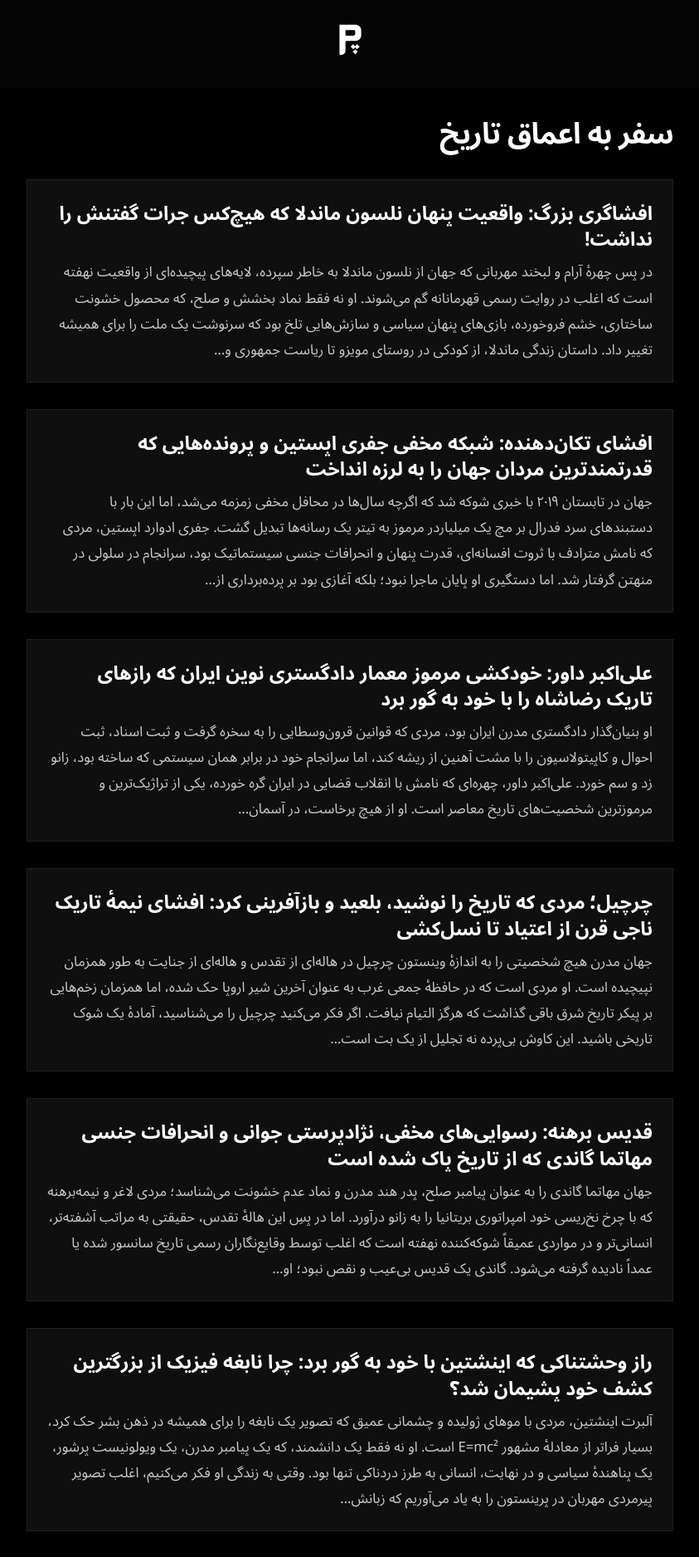
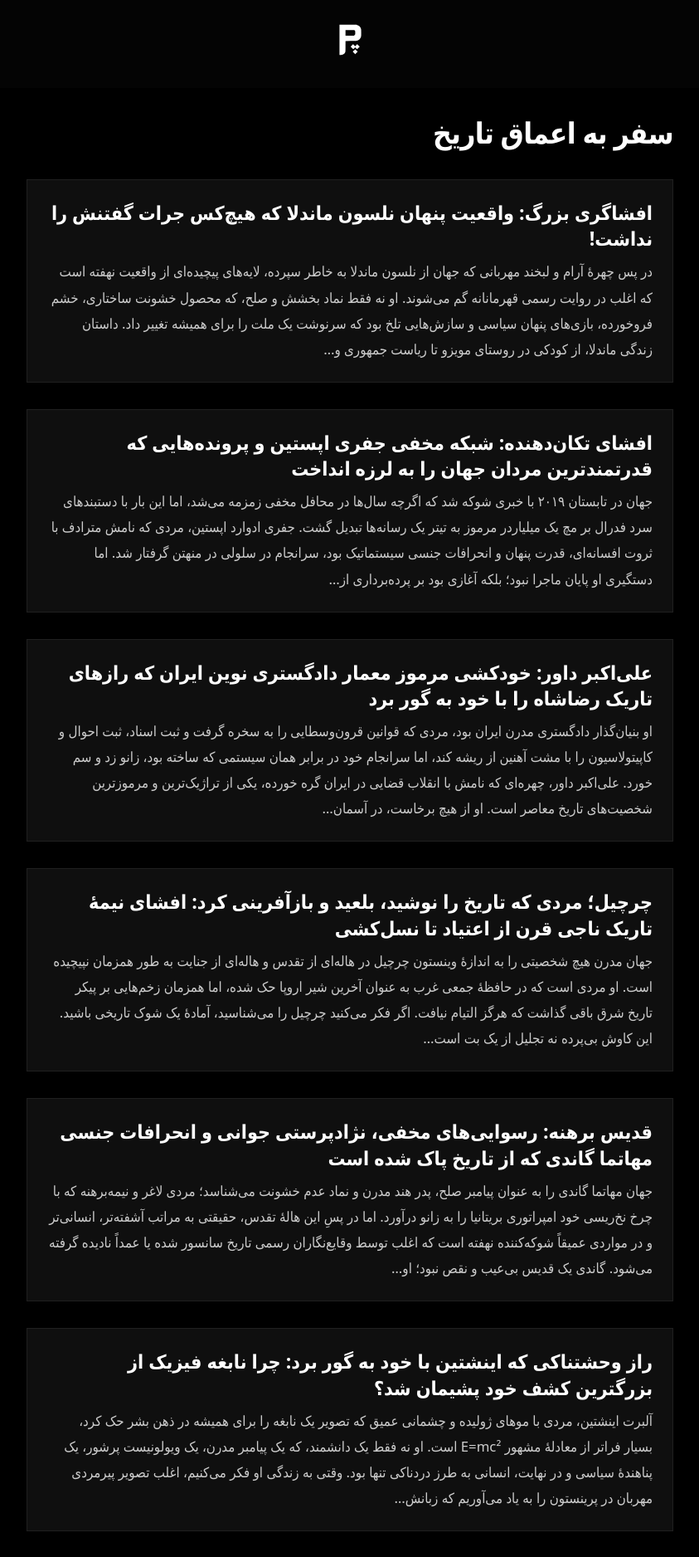
Before and after one commit to darkblog/darkblog.github.io, a Jekyll site: the page built from index.html, in a window 1280 px wide. Shown: the top 1876 px of the page at 83% size, without its empty margins (218-1061 px from the left). Built offline with Jekyll 4.4.1, drawn with Linux system fonts in a browser that asks for light colours.

Commit message:
Update default.html

```diff
--- a/_layouts/default.html
+++ b/_layouts/default.html
@@ -1,4 +1,4 @@
-<!doctype html>
+<!DOCTYPE html>
 <html lang="fa" dir="rtl">
 <head>
     <meta charset="utf-8">
@@ -14,6 +14,7 @@
     <meta name="description" content="{{ desc }}">
     {%- endif -%}
 
+    <link rel="preconnect" href="https://www.pasgah.org">
     <link rel="canonical" href="{{ page.url | absolute_url }}">
     <link rel="alternate" type="application/atom+xml" title="وبلاگ پاسگاه" href="https://www.pasgah.org/blog.xml">
     <link rel="icon" type="image/svg+xml" href="https://www.pasgah.org/blog.svg">
@@ -45,7 +46,7 @@
             --w: min(92%, 780px);
             --lg: 2rem;
             --md: 1.5rem;
-            --system-font: 'Segoe UI', 'Noto Sans Arabic', 'Tahoma', 'DejaVu Sans', system-ui, -apple-system, sans-serif;
+            --system-font: system-ui, -apple-system, 'Segoe UI', 'Traditional Arabic', Tahoma, sans-serif;
             --line-height: 1.85;
             --font-size-lg: 1.15rem;
             --font-size-xl: 1.4rem;
@@ -77,13 +78,14 @@
 
         .container {
             width: var(--w);
-            margin: 0 auto;
+            margin-inline: auto;
         }
 
         header,
         footer {
             background: var(--header-footer-bg);
-            padding: 1rem 0;
+            padding-block: 1rem;
+            padding-inline: 0;
             display: flex;
             justify-content: center;
             align-items: center;
@@ -91,7 +93,8 @@
 
         main {
             flex: 1;
-            padding: 2rem 0;
+            padding-block: 2rem;
+            padding-inline: 0;
         }
 
         .posts-list {
@@ -123,13 +126,13 @@
             font-weight: 700;
             line-height: 1.35;
             color: var(--text);
-            margin-bottom: 0.5rem;
+            margin-block-end: 0.5rem;
         }
 
         .post-excerpt {
             font-size: 1.05rem;
             color: var(--text-light);
-            margin-top: 0.5rem;
+            margin-block-start: 0.5rem;
             overflow-wrap: break-word;
         }
 
@@ -138,27 +141,27 @@
             font-weight: 800;
             line-height: 1.2;
             color: var(--text);
-            margin-bottom: 1.5rem;
-            padding-bottom: 0.75rem;
+            margin-block-end: 1.5rem;
+            padding-block-end: 0.75rem;
             letter-spacing: -0.02em;
         }
 
         .section-title {
             font-size: 1.5rem;
             font-weight: 700;
-            margin-bottom: 1.5rem;
+            margin-block-end: 1.5rem;
             color: var(--text-accent);
             letter-spacing: -0.01em;
         }
 
         .posts-section {
-            margin-top: var(--lg);
+            margin-block-start: var(--lg);
             width: 100%;
         }
 
         {% if page.is_home %}
         .posts-section {
-            margin-top: 0;
+            margin-block-start: 0;
         }
         {% endif %}
 
@@ -177,7 +180,7 @@
             display: flex;
             align-items: center;
             gap: 1rem;
-            margin-bottom: 2rem;
+            margin-block-end: 2rem;
             color: var(--text-light);
             font-size: 0.9rem;
             flex-wrap: wrap;
@@ -205,21 +208,21 @@
         }
 
         .article-content p {
-            margin: 1.5rem 0;
+            margin-block: 1.5rem;
         }
 
         .article-content h2 {
             font-size: 1.5rem;
             font-weight: 700;
             color: var(--text-accent);
-            margin: 2rem 0 1rem 0;
+            margin-block: 2rem 1rem;
             letter-spacing: -0.01em;
         }
 
         .article-content h3 {
             font-size: var(--font-size-xl);
             font-weight: 600;
-            margin: 1.5rem 0 1rem 0;
+            margin-block: 1.5rem 1rem;
             color: var(--text-light);
         }
 
@@ -233,7 +236,7 @@
             background-position: 0 100%;
             background-repeat: no-repeat;
             transition: background-size 0.25s ease, opacity 0.25s ease;
-            padding-bottom: 2px;
+            padding-block-end: 2px;
         }
 
         .article-content a:hover {
@@ -243,8 +246,9 @@
 
         .article-content ul,
         .article-content ol {
-            margin: 1.5rem 0;
-            padding: 0 1.5rem 0 0;
+            margin-block: 1.5rem;
+            padding-block: 0;
+            padding-inline: 0 1.5rem;
             list-style: none;
         }
 
@@ -252,7 +256,7 @@
         .article-content ol li {
             display: flex;
             align-items: flex-start;
-            margin-bottom: 0.75rem;
+            margin-block-end: 0.75rem;
         }
 
         .article-content ul li::before {
@@ -262,7 +266,7 @@
             height: 0.4rem;
             background-color: var(--text-accent);
             margin-inline-end: 0.75rem;
-            margin-top: 0.65em;
+            margin-block-start: 0.65em;
             flex-shrink: 0;
         }
 
@@ -280,13 +284,13 @@
             font-weight: 500;
             margin-inline-end: 0.5rem;
             white-space: pre;
-            margin-top: 0.05em;
+            margin-block-start: 0.05em;
         }
 
         .article-content blockquote {
             border-inline-start: 3px solid var(--text-accent);
             padding: 1rem 1.5rem;
-            margin: 1.5rem 0;
+            margin-block: 1.5rem;
             background: var(--blockquote-bg);
             font-style: italic;
             color: var(--text-light);
@@ -295,12 +299,12 @@
         .article-content img {
             max-width: 100%;
             height: auto;
-            margin: 1.5rem 0;
+            margin-block: 1.5rem;
             display: block;
         }
 
         .table-scroll {
-            margin: 1.5rem 0;
+            margin-block: 1.5rem;
             overflow-x: auto;
             -webkit-overflow-scrolling: touch;
             max-width: 100%;
@@ -332,7 +336,16 @@
         {% endif %}
     </style>
 </head>
-<body>
+<body itemscope itemtype="https://schema.org/{% if page.layout == 'post' %}BlogPosting{% else %}WebPage{% endif %}">
+    <meta itemprop="name" content="{{ page.title }}">
+    {% if desc %}
+    <meta itemprop="description" content="{{ desc }}">
+    {% endif %}
+    {% if page.layout == 'post' %}
+    <meta itemprop="datePublished" content="{{ page.date | date_to_xmlschema }}">
+    <meta itemprop="author" content="پاسگاه">
+    {% endif %}
+
     <svg style="display: none;" aria-hidden="true">
         <defs>
             <g id="logo" transform="translate(0,1024) scale(0.1,-0.1)" fill="#ffffff">
@@ -343,22 +356,49 @@
         </defs>
     </svg>
 
-    <header>
-        <a href="https://www.pasgah.org/" aria-label="صفحهٔ نخست وبلاگ پاسگاه"{% if page.is_home %} aria-current="صفحه اصلی وبلاگ پاسگاه"{% endif %}>
-            <svg xmlns="http://www.w3.org/2000/svg" viewBox="0 0 1024 1024" width="64" height="64" role="img" aria-label="لوگوی وبلاگ پاسگاه">
+    <header role="banner">
+        <a
+            href="https://www.pasgah.org/"
+            aria-label="صفحهٔ نخست وبلاگ پاسگاه"
+            {% if page.is_home %} aria-current="page"{% endif %}
+            rel="home"
+        >
+            <svg
+                xmlns="http://www.w3.org/2000/svg"
+                viewBox="0 0 1024 1024"
+                width="64"
+                height="64"
+                role="img"
+                aria-label="لوگوی وبلاگ پاسگاه"
+                focusable="false"
+            >
                 <title>وبلاگ پاسگاه</title>
                 <use href="#logo"/>
             </svg>
         </a>
     </header>
-    <main id="main-content" tabindex="-1">
+
+    <main id="main-content" tabindex="-1" itemprop="{% if page.layout == 'post' %}articleBody{% else %}mainContentOfPage{% endif %}" itemscope itemtype="https://schema.org/{% if page.layout == 'post' %}Text{% else %}WebPageElement{% endif %}">
         <div class="container">
             {{ content }}
         </div>
     </main>
-    <footer>
-        <a href="https://www.pasgah.org/" aria-label="بازگشت به صفحه اصلی وبلاگ پاسگاه">
-            <svg xmlns="http://www.w3.org/2000/svg" viewBox="0 0 1024 1024" width="48" height="48" role="img" aria-label="لوگوی وبلاگ پاسگاه">
+
+    <footer role="contentinfo">
+        <a
+            href="https://www.pasgah.org/"
+            aria-label="بازگشت به صفحه اصلی وبلاگ پاسگاه"
+            rel="home"
+        >
+            <svg
+                xmlns="http://www.w3.org/2000/svg"
+                viewBox="0 0 1024 1024"
+                width="48"
+                height="48"
+                role="img"
+                aria-label="لوگوی وبلاگ پاسگاه"
+                focusable="false"
+            >
                 <title>وبلاگ پاسگاه</title>
                 <use href="#logo"/>
             </svg>
```
